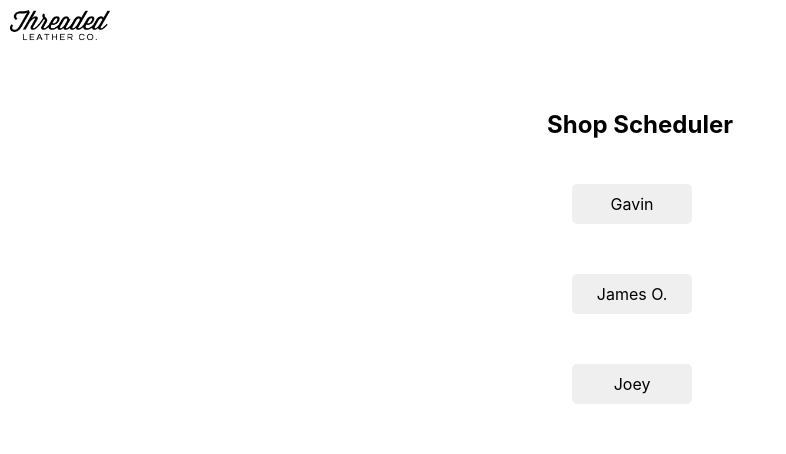
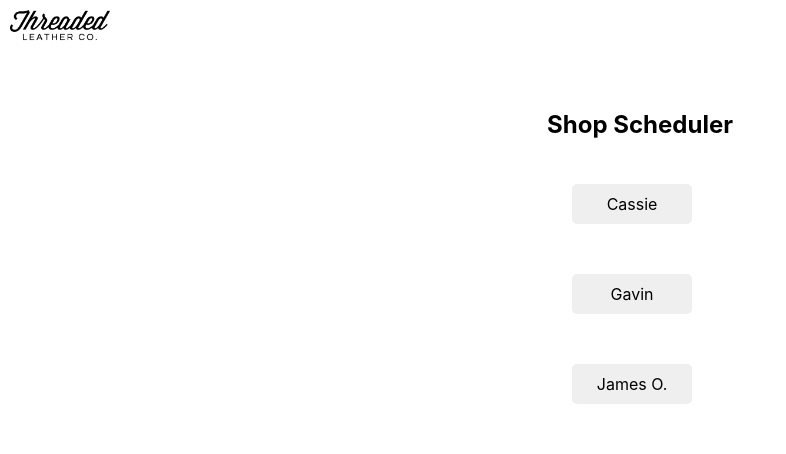
Before and after one commit to jcwheatley/shop-schedule, a React (Create React App) app: page / in a window 1280 px wide. Shown: the top 454 px of the page, without its empty margins (0-786 px from the left). Built offline with nearby package versions, Linux system fonts and the light colour scheme; no server answers.

Commit message:
add cassie, remove joey

```diff
--- a/src/Components/Home.css
+++ b/src/Components/Home.css
@@ -112,7 +112,7 @@ table td {
     width: 100px;
 }
 
-.Joey {
+.Cassie {
     border: none;
     background-color: #00b159;
     color: white;
--- a/src/Components/Home.js
+++ b/src/Components/Home.js
@@ -229,9 +229,9 @@ class Home extends Component {
                         <a href="https://docs.google.com/spreadsheets/d/1DhuNwaFzaZnV8EXnYR6HY-i5fiHkq5QeM4EngnR5rq4/edit#gid=0">Link to Timesheet</a>
                     </div>
                 }
-                {this.props.employee === "Joey" &&
+                {this.props.employee === "Cassie" &&
                     <div className='timesheet-link'>
-                        <a href="https://docs.google.com/spreadsheets/d/1pX8x3YHm8gkQwiPh1zoQ_ZJxgvETavMok4xzMwuagVo/edit?usp=sharing">Link to Timesheet</a>
+                        <a href="https://docs.google.com/spreadsheets/d/1kJ5IbMF_hrGtPe80yVeRO1Rq2zJHoode9il_u4dfpkQ/edit?usp=sharing">Link to Timesheet</a>
                     </div>
                 }
                 {this.props.employee === "Gavin" &&
--- a/src/Components/Landing.js
+++ b/src/Components/Landing.js
@@ -27,9 +27,9 @@ class Landing extends Component {
             state: { employee: "Jameso"}
         }
 
-        const joey = {
+        const cassie = {
             pathname: "/schedule",
-            state: { employee: "Joey"}
+            state: { employee: "Cassie"}
         }
 
         const gavin = {
@@ -61,15 +61,14 @@ class Landing extends Component {
                     <div className='employee-container'>
                         <h2>Shop Scheduler</h2>
 
-
+                        <Link to={cassie}>
+                            Cassie
+                        </Link>
                         <Link to={gavin}>
                             Gavin
                         </Link>
                         <Link to={jameso}>
                             James O.
-                        </Link>
-                        <Link to={joey}>
-                            Joey
                         </Link>
                         <Link to={tyson}>
                             Tyson
```
